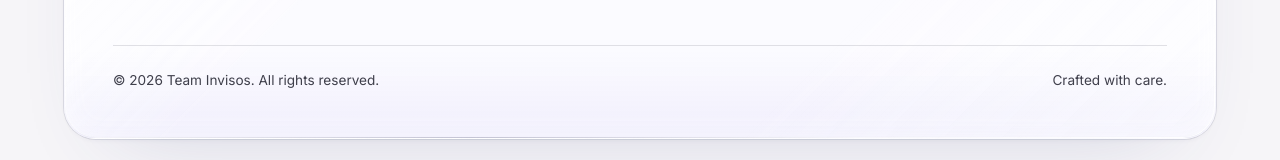
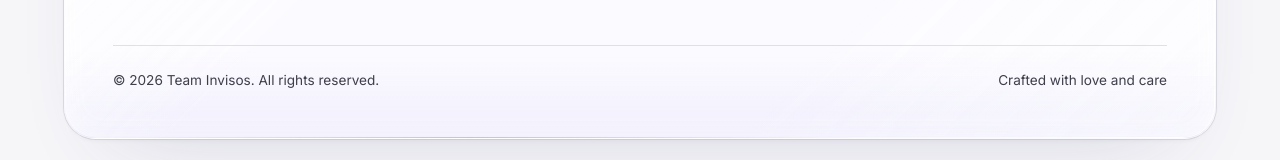
Before and after one commit to savitarx/glass_ui_landing, a React (Vite) app: page / in a window 1280 px wide. Shown: the part 5600-5760 px from the top of the page. Built offline with nearby package versions, Linux system fonts and the light colour scheme; the HTML template or start-up script is replaced by a standard one.

Commit message:
final commit before deploying

```diff
--- a/src/components/Footer.tsx
+++ b/src/components/Footer.tsx
@@ -81,7 +81,7 @@ export default function Footer() {
 
         <div className="mt-10 flex flex-col items-center justify-between gap-3 border-t border-[color:var(--hairline)] pt-6 text-[0.85rem] text-dim sm:flex-row">
           <span>© {new Date().getFullYear()} Team Invisos. All rights reserved.</span>
-          <span>Crafted with care.</span>
+          <span>Crafted with love and care</span>
         </div>
       </GlassCard>
     </footer>
--- a/src/components/Hero.tsx
+++ b/src/components/Hero.tsx
@@ -1,5 +1,5 @@
 import { motion } from "framer-motion";
-import { ArrowUpRight, Check, Search, Plus, Wand2 } from "lucide-react";
+import { ArrowUpRight, Check, Plus, Wand2 } from "lucide-react";
 import GlassCard from "./GlassCard";
 import Button from "./Button";
 import SiteNav from "./Navbar";
```
Also changed, not shown: 1 other file (tests, documents, lock files or other folders).
